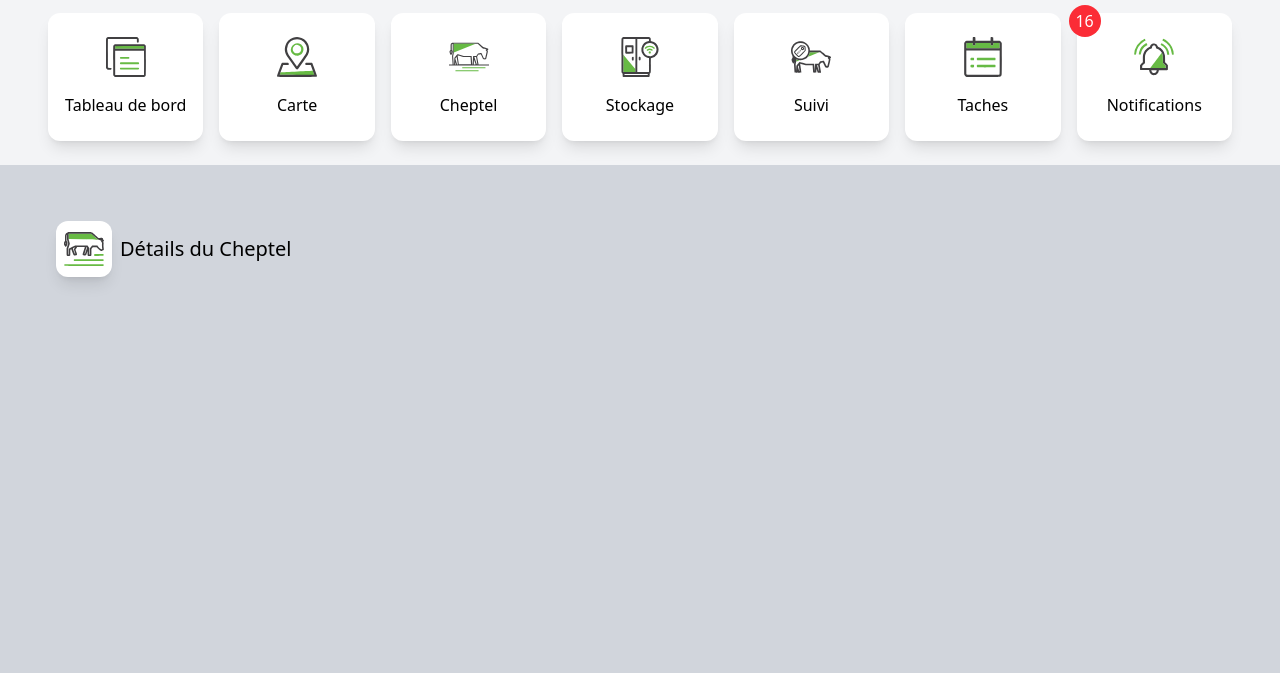
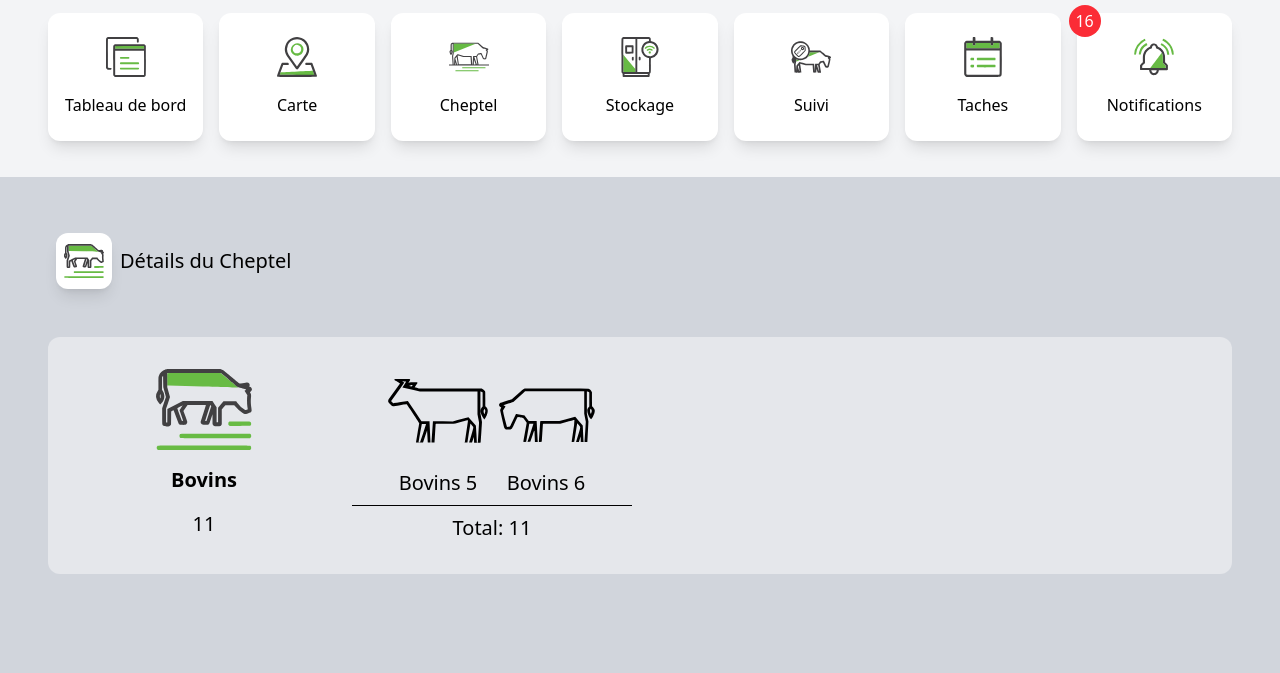
Before and after one commit to abbas001900/herdTech, a website: page src/pages/cheptel/cheptel.html in a window 1280 px wide. Shown: the part 127-800 px from the top of the page. Drawn offline with Linux system fonts and the light colour scheme.

Commit message:
Finalisation de la premiere partie de la section 1

```diff
--- a/src/pages/cheptel/cheptel.html
+++ b/src/pages/cheptel/cheptel.html
@@ -10,7 +10,7 @@
 
 <body>
     <header class="bg-gray-100 hidden lg:block">
-        <nav class="py-6 px-4 lg:px-6 xl:px-12">
+        <nav class="py-6 px-4 min-h-76 lg:px-6 xl:px-12">
             <ul class="flex justify-between items-center">
                 <li id="logo"><a href="#"><svg xmlns="http://www.w3.org/2000/svg" xml:space="preserve" width="100"
                             height="100" viewBox="0 0 158.8 158.8">
@@ -147,7 +147,8 @@
                     </li>
                     <li><a href="../../../src/pages/carte/carte.html"
                             class="flex flex-col justify-center items-center text-center w-16 h-16 cursor-pointer hover:bg-gray-50 bg-white rounded-xl shadow-lg gap-4 px-2 py-4"><img
-                                src="../../../assets/icon/Carte de la ferme.svg" class="w-10 h-10" alt="home icon" /></a>
+                                src="../../../assets/icon/Carte de la ferme.svg" class="w-10 h-10"
+                                alt="home icon" /></a>
                     </li>
                     <li><a href="#"
                             class="flex flex-col justify-center items-center text-center w-16 h-16 cursor-pointer hover:bg-gray-50 bg-white rounded-xl shadow-lg gap-4 px-2 py-4"><img
@@ -163,7 +164,8 @@
                     </li>
                     <li><a href="../../../src/pages/taches/taches.html"
                             class="flex flex-col justify-center items-center text-center w-16 h-16 cursor-pointer hover:bg-gray-50 bg-white rounded-xl shadow-lg gap-4 px-2 py-4"><img
-                                src="../../../assets/icon/Gestionnaire de Taches.svg" class="w-10 h-10" alt="home icon" /></a>
+                                src="../../../assets/icon/Gestionnaire de Taches.svg" class="w-10 h-10"
+                                alt="home icon" /></a>
                     </li>
                     <li><a href="../../../src/pages/notifications/notifications.html"
                             class="flex flex-col justify-center items-center text-center w-16 h-16 cursor-pointer hover:bg-gray-50 bg-white rounded-xl shadow-lg gap-4 px-2 py-4 relative">
@@ -173,7 +175,8 @@
                     </li>
                     <li><a href="../../../src/pages/taches/taches.html"
                             class="flex flex-col justify-center items-center text-center w-16 h-16 cursor-pointer hover:bg-gray-50 bg-white rounded-xl shadow-lg gap-4 px-2 py-4"><img
-                                src="../../../assets/icon/Gestionnaire de Taches.svg" class="w-10 h-10" alt="home icon" /></a>
+                                src="../../../assets/icon/Gestionnaire de Taches.svg" class="w-10 h-10"
+                                alt="home icon" /></a>
                     </li>
                     <li
                         class="flex flex-col justify-center items-center text-center w-16 h-16 cursor-pointer hover:bg-gray-50 bg-white rounded-xl shadow-lg gap-4 px-2 py-4">
@@ -253,7 +256,48 @@
             <h1 class="flex justify-start items-center px-2 py-6 gap-2 text-xl font-medium mt-8 ml-8 sm:ml-auto mt:auto"
                 id="titre-page"><a href="#"
                     class="flex flex-col justify-center items-center text-center w-14 h-14 cursor-pointer hover:bg-gray-50 bg-white rounded-xl shadow-lg gap-4 px-2 py-4"><img
-                        src="../../../assets/icon/Cheptel.svg" class="w-10 h-10" alt="home icon" /></a>Détails du Cheptel</h1>
+                        src="../../../assets/icon/Cheptel.svg" class="w-10 h-10" alt="home icon" /></a>Détails du
+                Cheptel</h1>
+
+            <section class="bg-gray-200 rounded-xl px-4 py-8 flex items-start justify-center gap-4 min-h-32 h-fit">
+                <div class="flex gap-2 flex-1 items-start h-full">
+                    <div
+                        class="flex flex-col gap-2 space-y-2 items-center flex-1 h-full w-full text-center justify-start">
+                        <img src="../../../assets/icon/Cheptel.svg" alt="Icone de Cheptel" class="w-24">
+                        <span class="font-bold text-xl">Bovins</span>
+                        <span class="text-xl">11</span>
+                    </div>
+                    <div
+                        class="flex flex-col space-y-2 items-center flex-1 h-full w-full text-center justify-start text-xl">
+                        <div class="flex items-start gap-2 align-start">
+                            <div class="flex-1 text-xl">
+                                <svg xmlns="http://www.w3.org/2000/svg" width="100" height="100"
+                                    viewBox="0 0 126.4 102.1">
+                                    <path
+                                        d="M110.6 81c-1.8-.1-1.8-.1-1.8-.7l-.1-3.5-.2-3-1.1 3.5-1.2 3.5h-3.7l2.7-9q2.6-8.9 2.6-9.8c0-1 0-1-1.8-3.1-1.7-2.1-1.7-2.2-1.9-1.6l-2 12-1.7 11.6H55v-1l1.7-24.5.1-1.5 12.5.1 12.5.2 6.2-1.8 13.7-3.7 9.3 10.7c.2.3.4 3 .8 10.9l.5 10.5.7.1q.9.1 0 .1zm-13.5-.6 4-27.2-.2-.6q-.2-.3-6.7 1.6l-9 2.4-2.5.6H71.5c-10.9 0-11.3 0-11.3.4l-1.4 22.6v.5H78c15.1 0 19.1 0 19.2-.3m-61.8 0 2-12c1.2-6.5 2.1-12 2-12.2 0-.3-15.1-23-15.7-23.7a42 42 0 0 0-8.4 1.1q-8 1.3-9 1.2-.8 0-1.6-.6C3.4 33.5.7 30.6.4 29.7A5 5 0 0 1 .8 26L15.2 6.3c0-.2-5.6-3.8-6.7-4.2q-.7-.4-.3-1.3c.2-.4.3-.4 9.8-.4 9.2 0 9.6 0 9.8.4.4.7.2 1.3-1 3l-1 1.6L27 5c1.2-.5 1.5-.5 5.6-.5s4.3 0 4.5.4l.2.7-1.9 2.8q-1.7 2.3-1.7 2.6l2.7.7 2.6.7h39.7l39.7.2 1 .4a7 7 0 0 1 3.2 3c.4 1 .4 1 .4 10v9l1 .8c2.5 2.2 2.8 6.2.7 10.7a30 30 0 0 1-3 5.2 31 31 0 0 1-3.6-6q-2.6-6 .6-9.4l.9-1V17.6l-.6-.6c-.5-.5-2-1-2.2-.8v27.5l1 5.5 1 5.5-.8 12.7-.9 13.1c0 .4 0 .5-1.7.5h-1.8v-1l.8-12.7.7-11.8-1-5.2-1-5.1V16.3H40.4l-8-1.8-14.2-3.3 2.3-3.6 2.5-4-2-.1q-1.9 0-2.5-.2-1-.2.7.9l1.3.8q.4.2-8.1 11.7L4 28.4q.1.4 1.3 1.6 1.3 1.3 1.8 1.2c.2 0 4.4-.6 9.2-1.5l8.8-1.4L33.7 41l8.6 12.8h10.2v.9l1.1 24 .1 2h-3.4l-.1-.8-.8-14.4-2.6 7.6-2.5 7.7h-4.5c-4.3 0-4.5 0-4.5-.4m9-11L48 57.6c0-.3-.3-.3-2.6-.3q-2.6 0-2.6.2c-.2.4-4 22.4-4 22.8q0 .3.9.2h.8zm78.2-26.2c.6-1.9.6-2.8 0-4l-.7-.8-.5.9c-.4.7-.4 1-.4 2.5.1 1.5.7 3.3 1 3zM31.1 8.3q.3-.4-.7-.3c-1 0-3.8 1-3.5 1.2l1.5.5 1.3.3.6-.7z"
+                                        style="display:inline;fill:black;fill-opacity:1;stroke-width:.204212" />
+                                </svg>
+                                <span>Bovins</span>
+                                <span>5</span>
+                            </div>
+                            <div class="flex-1 text-xl">
+                                <svg xmlns="http://www.w3.org/2000/svg" width="100" height="100"
+                                    viewBox="0 0 128.3 102.7">
+                                    <path
+                                        d="m35 80.5 2.2-12.2 2.2-12.1-2-2.9-2.5-3.2c-.3-.3-5.7-1.4-6.9-1.4-.3 0-1 1.3-3.7 7.1-3.6 7.9-4 8.4-5.7 8.9l-3.3.2c-2.2 0-2.3 0-3.1-.5-1.6-1-1.7-1.2-4.4-13L5.3 40q.1-.6.8-2 .7-1.2.6-1.4l-1-.7q-1-.5-1.4-1.2c-.7-1.3-.4-3 .7-3.7.2-.2 3.8-1.4 7.9-2.7l7.4-2.3 7.3-6.4q7.3-6.4 8.4-7l1-.5h30.7l40.7.2 10.2.1 1 .6q2 1 3 3l.5 1v9l.1 9.1 1.3 1.3 1.8 2.3c1 2 .2 5.7-1.8 9.3a16 16 0 0 1-2.5 3.7 17 17 0 0 1-2.9-4q-2-3.7-2-6.7c0-1.6.1-2 .6-3l1.3-2 .7-.7V17.5l-.7-.7q-.8-.6-1.5-.7l-.9-.1v28.3l1 5 1 5.2-.7 13.1-.7 13.1h-3.6v-1.2l.9-12.9.7-11.7-1-5-1-5.2V15.8H37.3L35 18 22.6 29.3q-.4.4-6.8 2.3l-6.3 2 1.3.8q1.2.6 1.4 1c.1.1-2.2 3.6-3 4.6-.4.4-.4.5 2 10.8L14 61.4c.2.2 2 0 3.4-.1.6-.1.7-.4 4.4-8.2l3.8-8.2c.2-.2 10.8 1.6 11 1.9l2.7 3.7L42 54h10.2v.8l1.4 25.9h-3.7v-.9l-.3-6.6c-.2-8.9 0-8.9-3-.1L44 80.6h-1.8l-1.8.1 3.8-11.5L48 57.6h-5.3l-4 23-1.8.1q-1.8 0-2-.2m87.7-38q.7-2.3-.5-3.5l-.6-.7-.4.7c-.4.6-.5 1-.4 2.4q0 1.6.6 2.6l.4 1 .3-.6zM55 79.8l1.7-25.6c0-.1 5.5-.2 12.3-.2h12.3l7.4-2 12.8-3.5c.1 0 2.4 2.5 5 5.6l4.8 5.6.4 8.7.5 10.5.2 1.8h-1.8c-1.7 0-1.8 0-1.8-.5l-.1-3.4-.2-3-1.1 3.5-1.1 3.4h-3.6l2.7-8.8c2-6.4 2.6-9 2.6-9.8 0-1.2 0-1-3.5-5.1q-.1-.2-.3-.1l-3.8 23.7-1.7.1h-1.6v-.6l2-13.8a68 68 0 0 0 1.5-13.6c-.2-.3-1.5 0-9.2 2.2l-8.9 2.6H71.3c-10.6 0-11.1 0-11.1.4l-1.5 22.4c0 .4-.2.4-1.8.4H55z"
+                                        style="fill:black;fill-opacity:1;stroke-width:.205348" /></svg>
+                                    <span>Bovins</span>
+                                    <span>6</span>
+                            </div>
+                        </div>
+                        <hr class="font-bold w-full">
+                        <span>Total: 11</span>
+                    </div>
+
+
+                </div>
+                <div class="flex-1 h-full w-full"></div>
+            </section>
         </main>
     </div>
 </body>
```
Also changed, not shown: src/styles/output/output.css.
